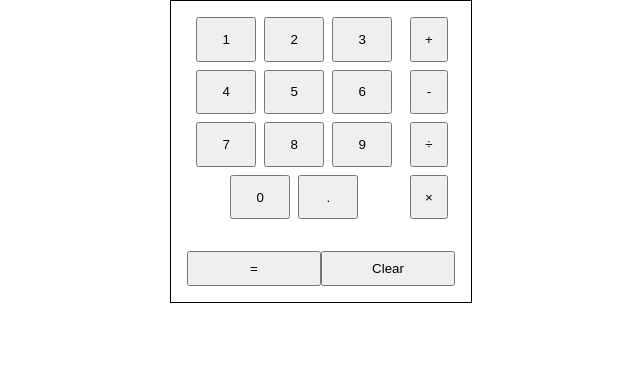
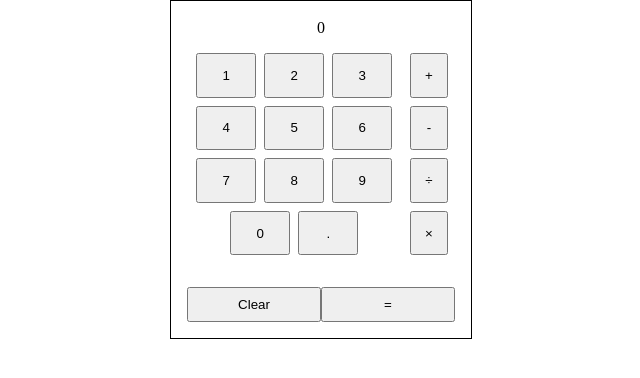
Before and after one commit to MahmoudTalass/calculator, a plain HTML site: page index.html in a window 1280 px wide. Shown: the whole page, without its empty margins (319-959 px from the left). Drawn offline with Linux system fonts and the light colour scheme.

Commit message:
Add id to the two displays and equal btn
Add new button to the digits that contains the decimal point.
it shares the class of the other digits so it has the same styling,
but also has its own id for javascript functiosn.

```diff
--- a/index.html
+++ b/index.html
@@ -10,8 +10,8 @@
    <body>
       <div class="calc-container">
          <div class="display" id="display">
-            <div id="full-operation"></div>
-            <div id="current-num"></div>
+            <div id="full-operation" class="full-operation">&nbsp</div>
+            <div id="current-num" class="current-num">0</div>
          </div>
          <div class="buttons-container">
             <div class="digits-operations">
@@ -26,7 +26,7 @@
                   <button class="num-btn">8</button>
                   <button class="num-btn">9</button>
                   <button class="num-btn">0</button>
-                  <button class="num-btn">.</button>
+                  <button class="num-btn" id="decimal-point">.</button>
                </div>
                <div class="operations">
                   <button class="operator-btn" id="plus">+</button>
@@ -37,8 +37,8 @@
             </div>
 
             <div class="other-buttons">
+               <button class="clear-btn" id="clear">Clear</button>
                <button class="equals-btn" id="equals">=</button>
-               <button class="clear-btn" id="clear">Clear</button>
             </div>
          </div>
       </div>
```
